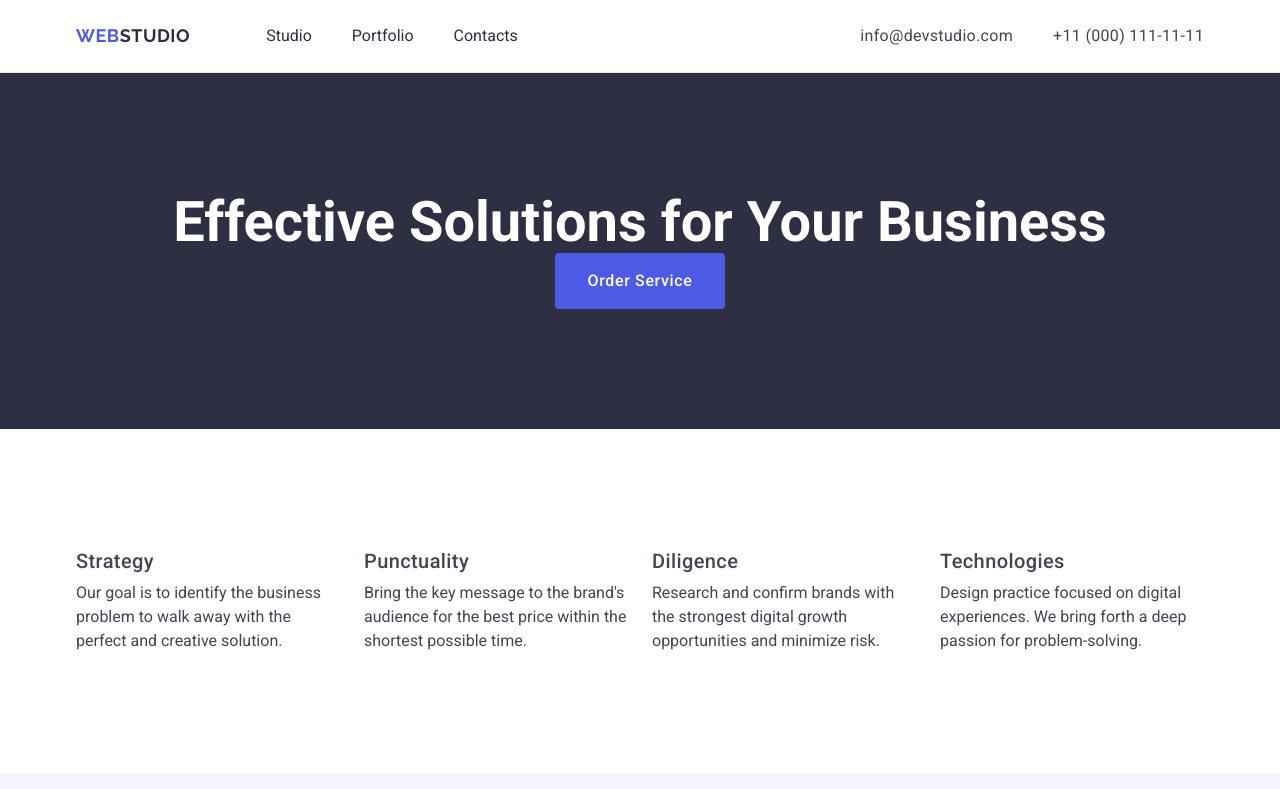
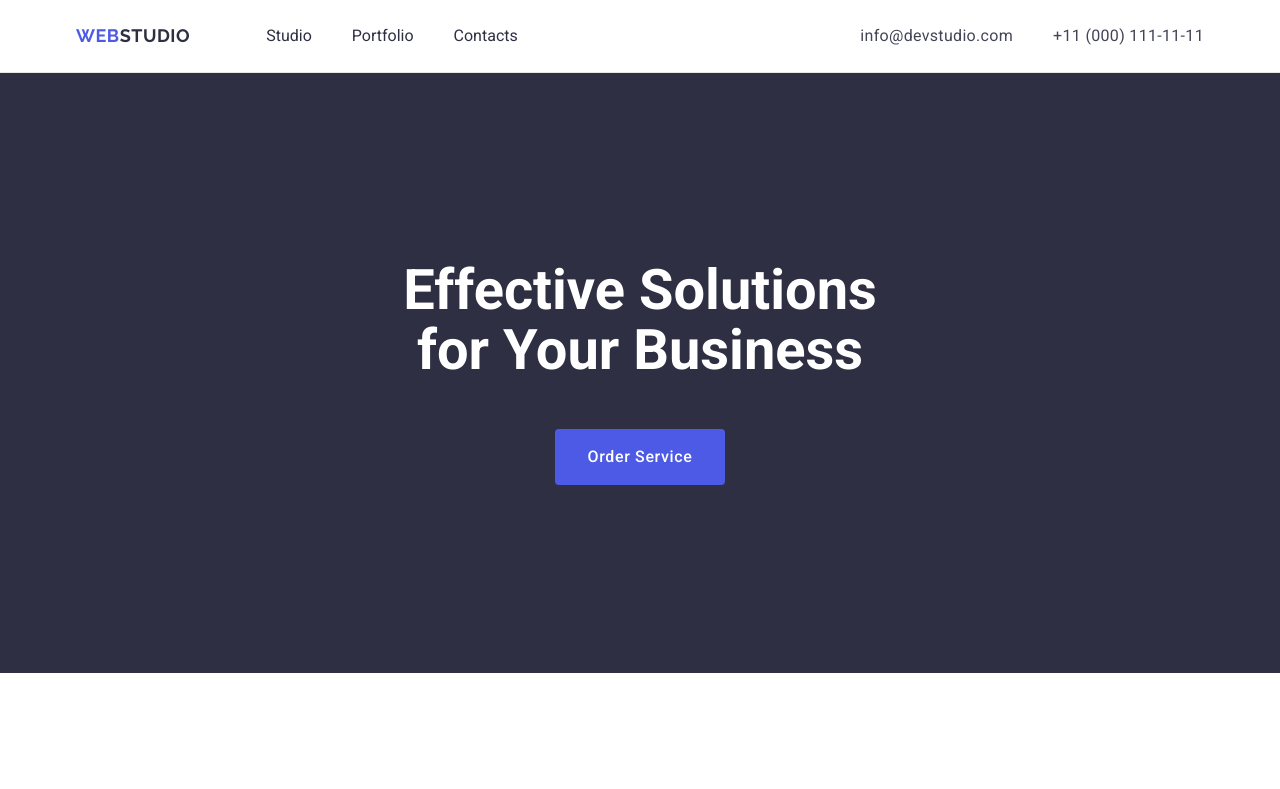
Before and after one commit to erdemyolcu/goit-markup-hw-03, a plain HTML site: page index.html in a window 1280 px wide. Shown: the top 789 px of the page. Drawn offline with nearby package versions, Linux system fonts and the light colour scheme.

Commit message:
Ödev Revize

```diff
--- a/css/styles.css
+++ b/css/styles.css
@@ -149,7 +149,10 @@ h3 {
 .hero-section {
   background-color: #2e2f42; /* Arka planı koyu yapar. */
   text-align: center; /* İçindeki metinleri ve butonu ortalar. */
-  padding: 120px 0; /* Dikeyde büyük bir boşluk vererek içeriği dikeyde ortalar. */
+  padding: 188px 0; /* Dikeyde büyük bir boşluk vererek içeriği dikeyde ortalar. */
+}
+h1 {
+  margin-bottom: 48px; /* Örneğin 32px veya 40px */
 }
 .button {
   font-family: "Roboto", sans-serif;
--- a/index.html
+++ b/index.html
@@ -46,7 +46,10 @@
     <main>
       <section class="section hero-section">
         <div class="container">
-          <h1>Effective Solutions for Your Business</h1>
+          <h1>
+            Effective Solutions <br />
+            for Your Business
+          </h1>
           <button class="button" type="button">Order Service</button>
         </div>
       </section>
```
